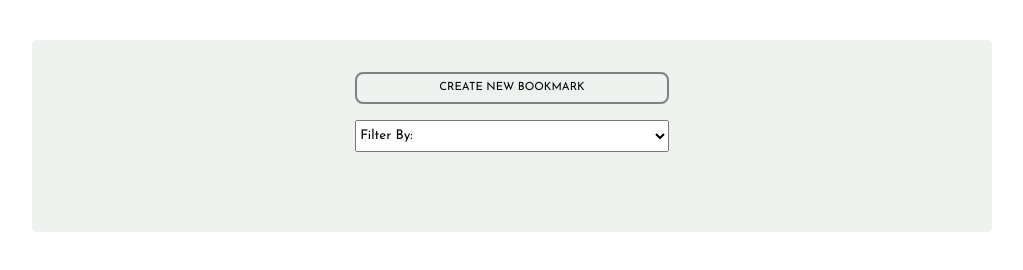
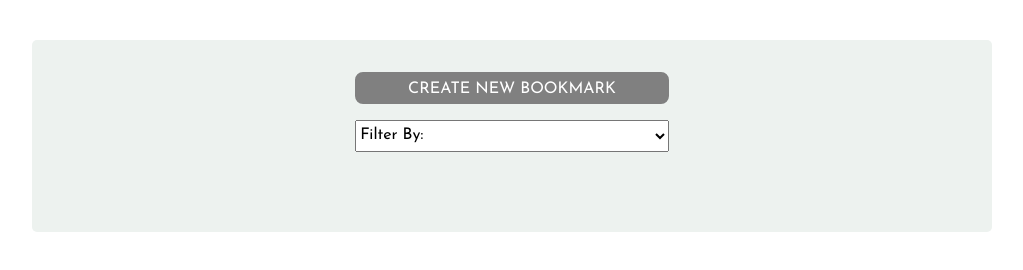
Before and after one commit to glaizawagner/glaiza-bookmark-app, a plain HTML site: page index.html in a window 1280 px wide. Shown: the part 110-380 px from the top of the page, without its empty margins (128-1151 px from the left). Drawn offline with nearby package versions, Linux system fonts and the light colour scheme; no server answers.

Commit message:
minor changes

```diff
--- a/index.css
+++ b/index.css
@@ -27,22 +27,24 @@
 
 .btn-new-bookmark {
     width: 35%;
-    background-color: rgb(26, 24, 24);
     flex-direction: center;
-    font-size: .7rem;
+    font-size: 1rem;
     font-weight: 400;
     height: 2rem;
     margin-bottom: 1rem;
+    padding-top: .2rem;
  }
 
  .filter{
+     font-size: 1rem;
     height: 2rem;
     width: 35%;
     margin-bottom: 1rem;
  }
+
  .btn:not(.btn-delete-bookmark){
-    background-color: rgb(237, 242, 239);
-    color: black;
+    background-color: gray;
+    color: white;
     border-radius: .5rem;
     border: 2px solid gray;
 
@@ -50,9 +52,14 @@
     cursor: pointer;
  }
 
+ .delete-btn {
+    cursor: pointer;
+ }
+
  .btn:hover {
     background-color: lightgray;
     border: 1px solid black;
+    color: black;
  }
 
  .flex-container{
@@ -82,11 +89,13 @@ input, label {
 
 .inputAndTitle {
     margin-right: 2rem;
+    padding-bottom: 1rem;
 }
 
 input {
     width: 13rem;
     margin-bottom: .5rem;
+    font-weight: 300;
 }
 
 .AddFilterByRating {
```
